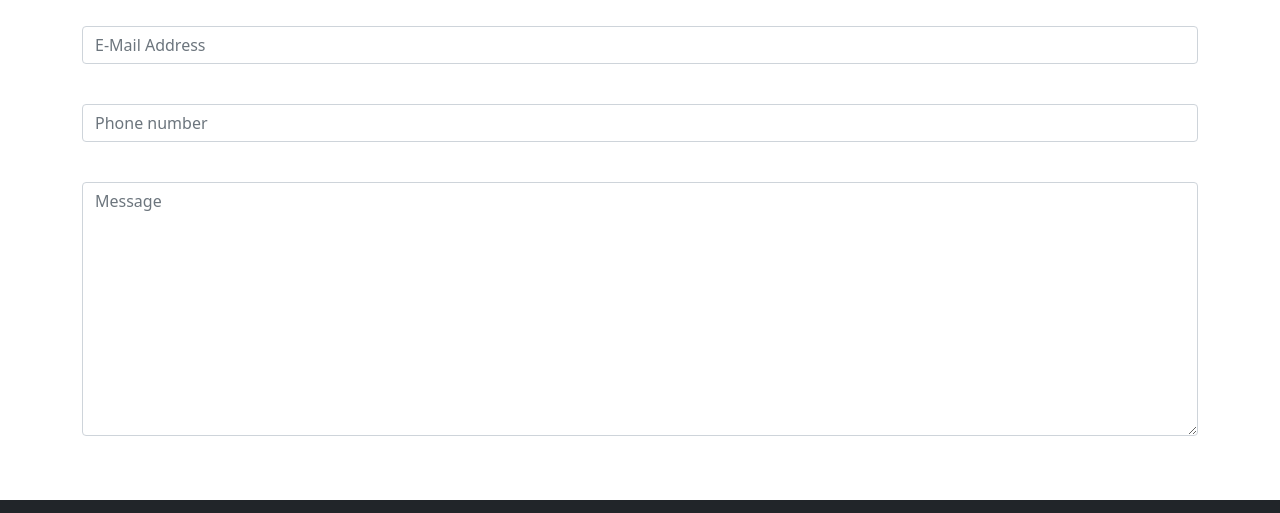
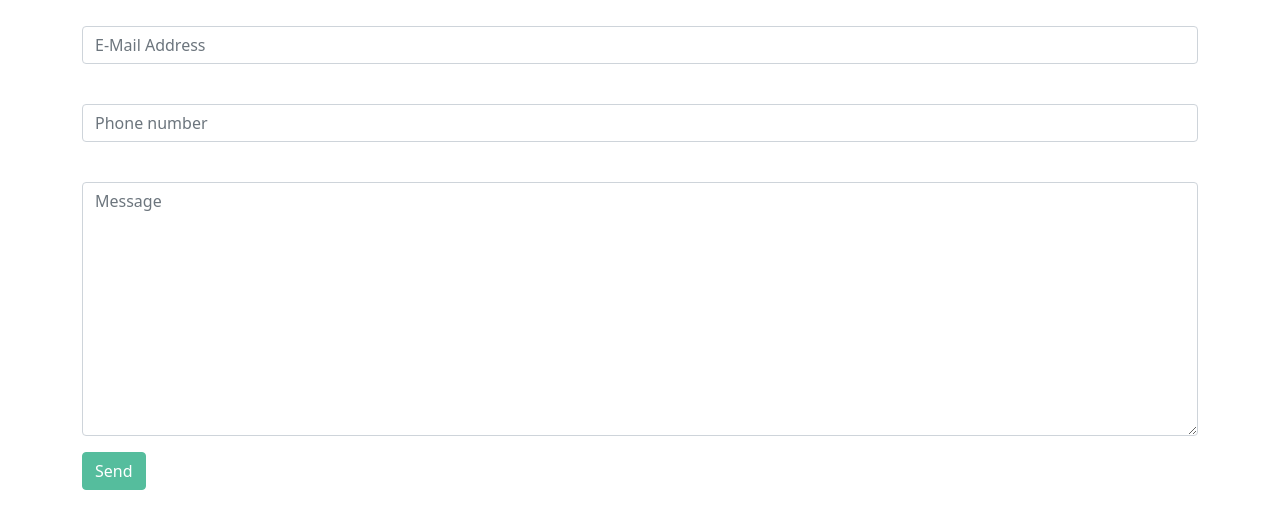
Before and after one commit to carlog91cast/html-css-bootstrap-freelancer, a plain HTML site: page index.html in a window 1280 px wide. Shown: the part 1808-2321 px from the top of the page. Drawn offline with nearby package versions, Linux system fonts and the light colour scheme.

Commit message:
add validate-btn

```diff
--- a/index.html
+++ b/index.html
@@ -144,8 +144,13 @@
                     </div>
                     <div class="mb-3">
                         <label for="formGroupExampleInput2" class="form-label"></label>
-                        <textarea class="form-control" name="" id="formGroupExampleInput2" cols="30" rows="10" placeholder="Message"></textarea>
+                        <textarea class="form-control" name="" id="formGroupExampleInput2" cols="30" rows="10"
+                            placeholder="Message"></textarea>
                     </div>
+                    <div class=" d-flex justify-content-start">
+                        <button type="submit" class="btn btn-success ms_green text-white">Send</button>
+                    </div>
+
                 </div>
             </div>
         </div>
--- a/style.css/style.css
+++ b/style.css/style.css
@@ -52,3 +52,8 @@
 .grey{
     background-color: grey;
 }
+
+.ms_green{
+    background-color: #55BD9D;
+    border: 1px solid #55BD9D;
+}
```
